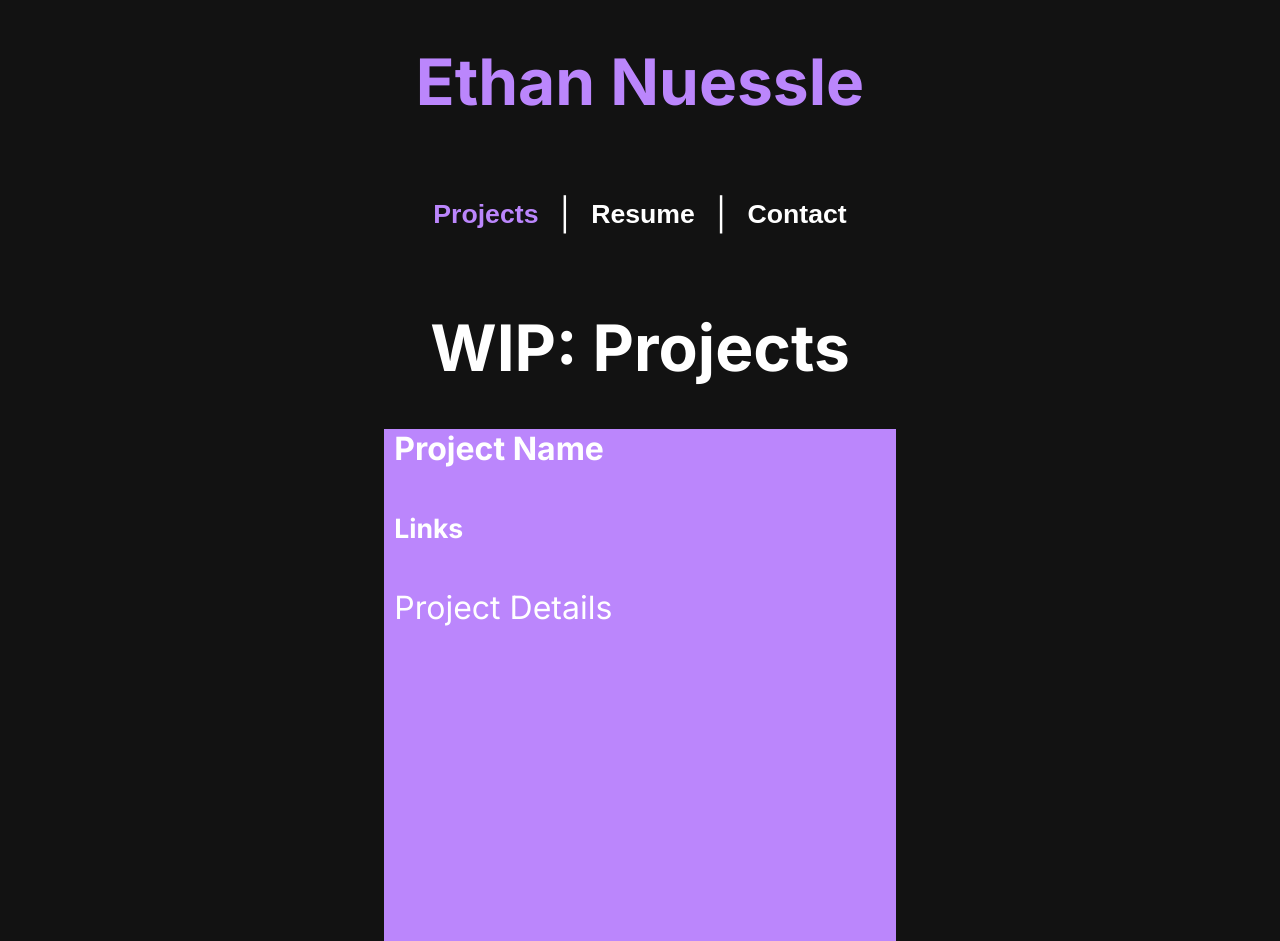
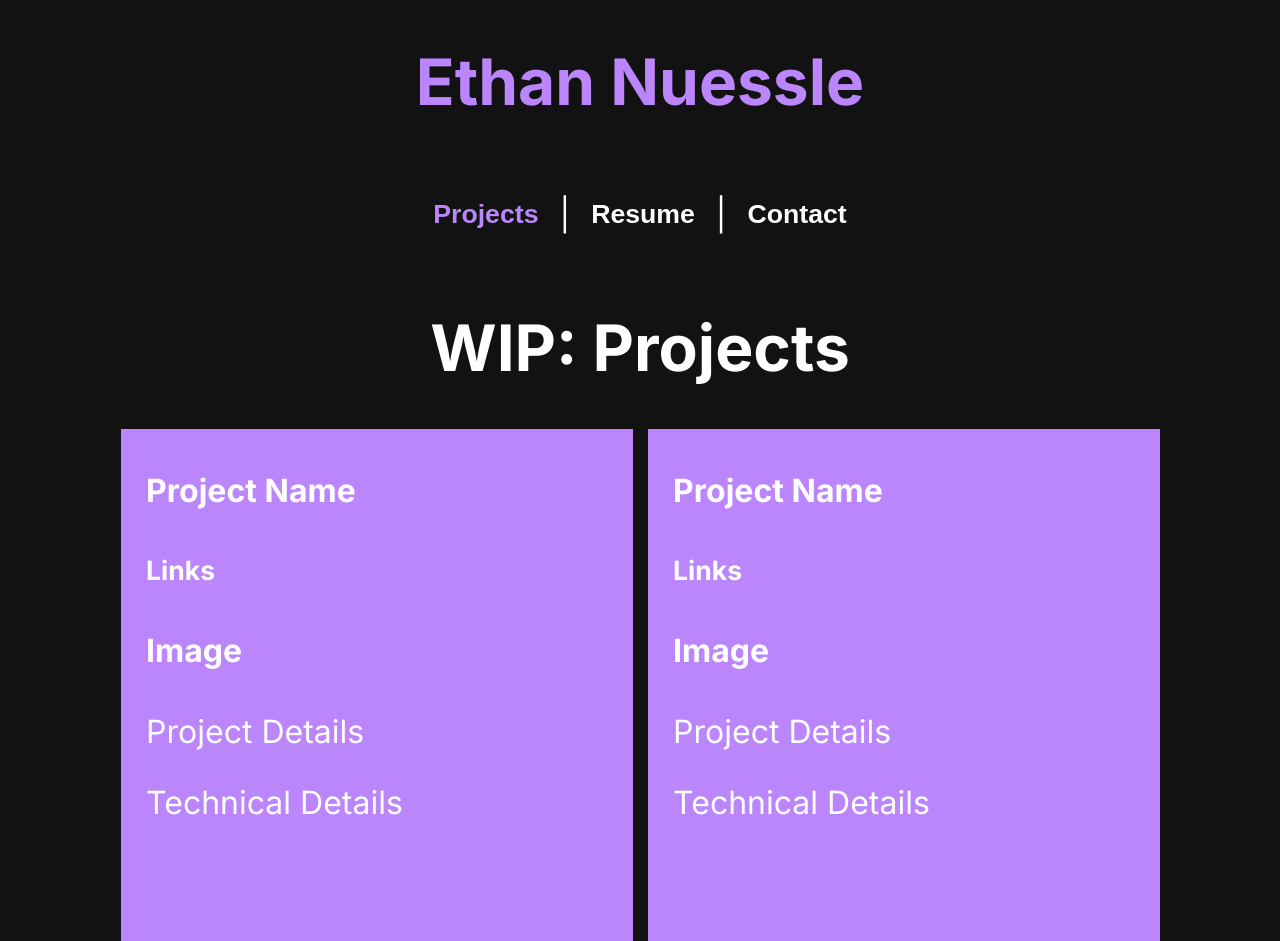
Before and after one commit to enuessle/portfolio-site, a Next.js app: page / in a window 1280 px wide. Built offline with nearby package versions, Linux system fonts and the light colour scheme.

Commit message:
Cards WIP

```diff
--- a/src/components/projects/projectCard.tsx
+++ b/src/components/projects/projectCard.tsx
@@ -8,7 +8,9 @@ export default function ProjectCard() {
     <div className={styles["card"]}>
       <h4>Project Name</h4>
       <h5>Links</h5>
+      <h4>Image</h4>
       <p>Project Details</p>
+      <p>Technical Details</p>
     </div>
   );
 }
--- a/src/components/projects/projects.module.css
+++ b/src/components/projects/projects.module.css
@@ -1,3 +1,13 @@
+.row{
+    width: 100vw;
+    display: inline-flex;
+    flex-direction: row;
+    justify-content: center;
+    align-items: center;
+    gap: 15px;
+}
+
+
 .card {
     width: 40vw;
     height: 40vw;
--- a/src/components/projects/projects.tsx
+++ b/src/components/projects/projects.tsx
@@ -1,5 +1,6 @@
 "use client";
 
+import styles from "./projects.module.css";
 import ProjectCard from "./projectCard";
 
 //TODO: Add Scalable Projects Section Blocks
@@ -7,7 +8,10 @@ export default function Projects() {
   return (
     <div>
       <h1> WIP: Projects</h1>
-      <ProjectCard />
+      <div className={styles["row"]}>
+        <ProjectCard />
+        <ProjectCard />
+      </div>
     </div>
   );
 }
```
